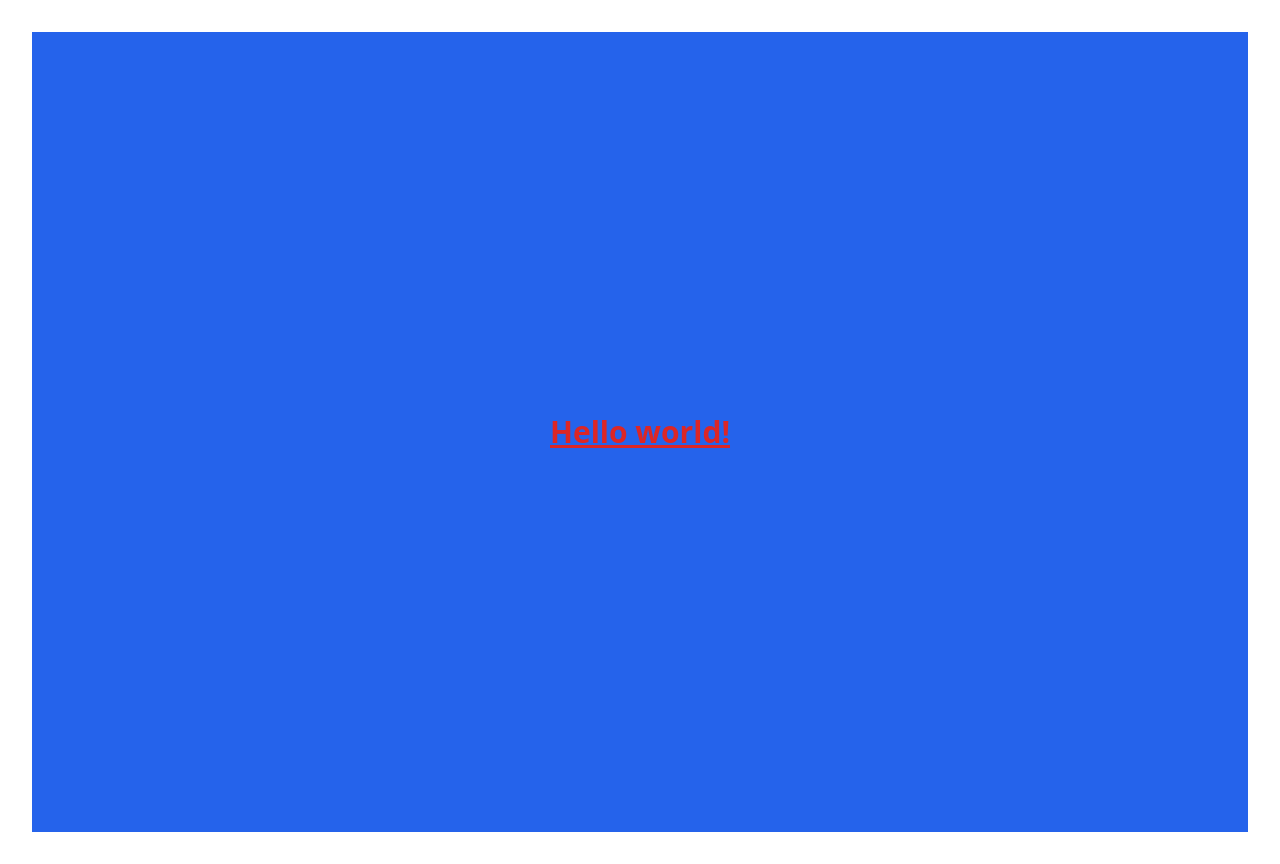
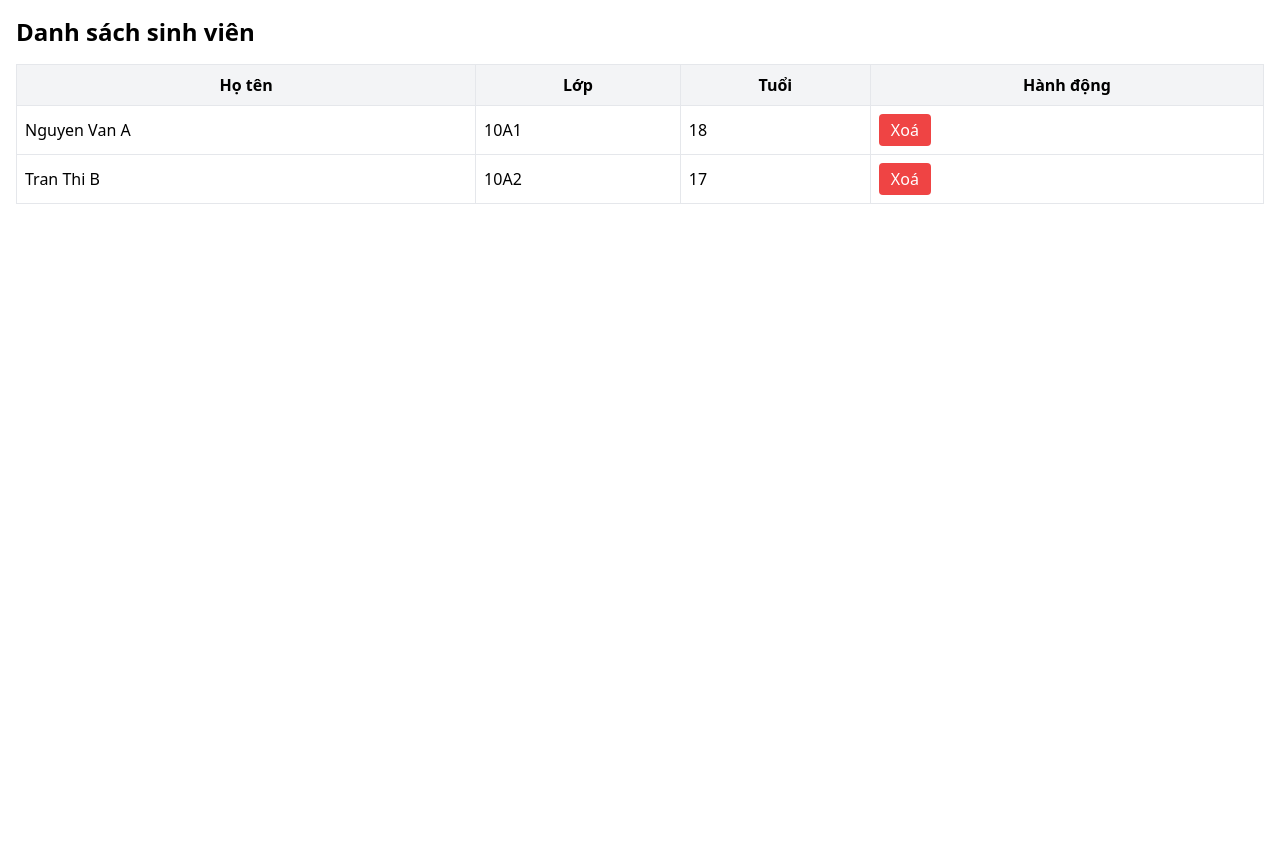
Before and after one commit to datt152/TranThanhDat_22682831_KiemTra_React, a React (Vite) app: page / in a window 1280 px wide. After the commit the page ends 800 px from the top, so only its background shows below. Built offline with nearby package versions, Linux system fonts and the light colour scheme.

Commit message:
hien thi danh sach sinh vien mau

```diff
--- a/src/App.jsx
+++ b/src/App.jsx
@@ -1,17 +1,37 @@
-import { useState } from 'react'
-import './App.css'
+import { useState } from 'react';
 
 function App() {
-  const [count, setCount] = useState(0)
+  const [students, setStudents] = useState([
+    { id: 1, name: 'Nguyen Van A', class: '10A1', age: 18 },
+    { id: 2, name: 'Tran Thi B', class: '10A2', age: 17 },
+  ]);
 
   return (
-    <div className="flex flex-col items-center justify-center min-h-screen bg-blue-600">
-      <h1 className="text-3xl font-bold underline text-red-600">
-        Hello world!
-      </h1>
+    <div className="p-4">
+      <h1 className="text-2xl font-bold mb-4">Danh sách sinh viên</h1>
+      <table className="min-w-full border border-gray-300">
+        <thead>
+          <tr className="bg-gray-100">
+            <th className="border p-2">Họ tên</th>
+            <th className="border p-2">Lớp</th>
+            <th className="border p-2">Tuổi</th>
+            <th className="border p-2">Hành động</th>
+          </tr>
+        </thead>
+        <tbody>
+          {students.map((student) => (
+            <tr key={student.id} className="hover:bg-gray-50">
+              <td className="border p-2">{student.name}</td>
+              <td className="border p-2">{student.class}</td>
+              <td className="border p-2">{student.age}</td>
+              <td className="border p-2">
+                <button className="bg-red-500 text-white px-3 py-1 rounded hover:bg-red-600">Xoá</button>
+              </td>
+            </tr>
+          ))}
+        </tbody>
+      </table>
     </div>
-
-  )
+  );
 }
-
-export default App
+export default App;
```
Also changed, not shown: minhchung/GiaoDienDanhSachSinhVien.PNG (added).
